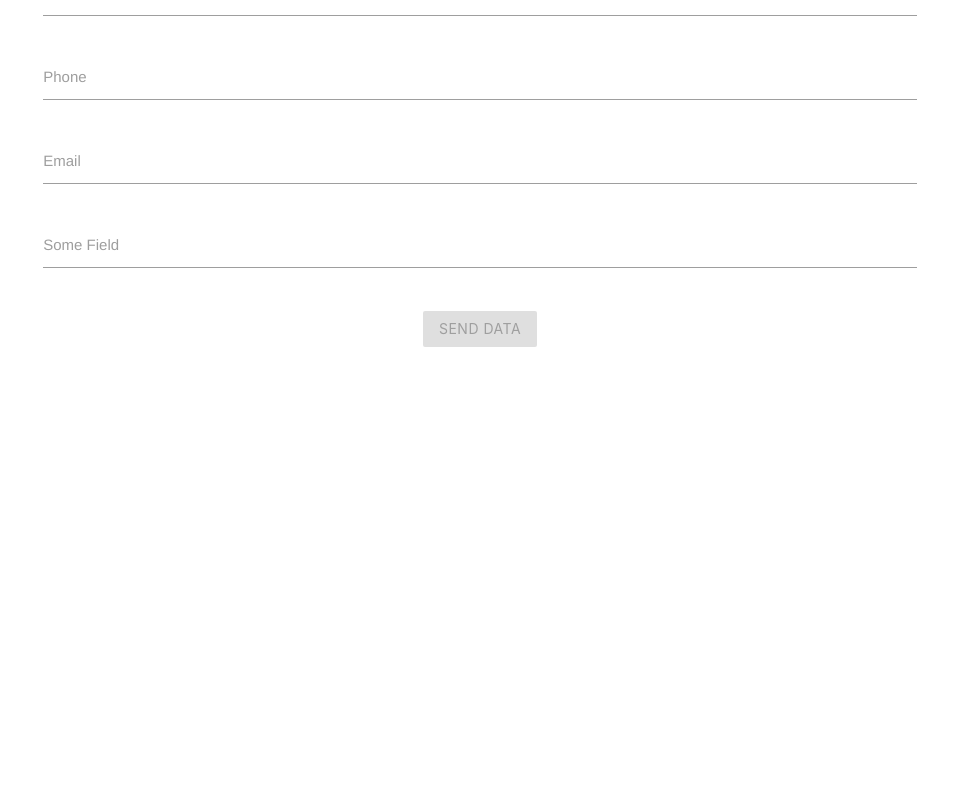
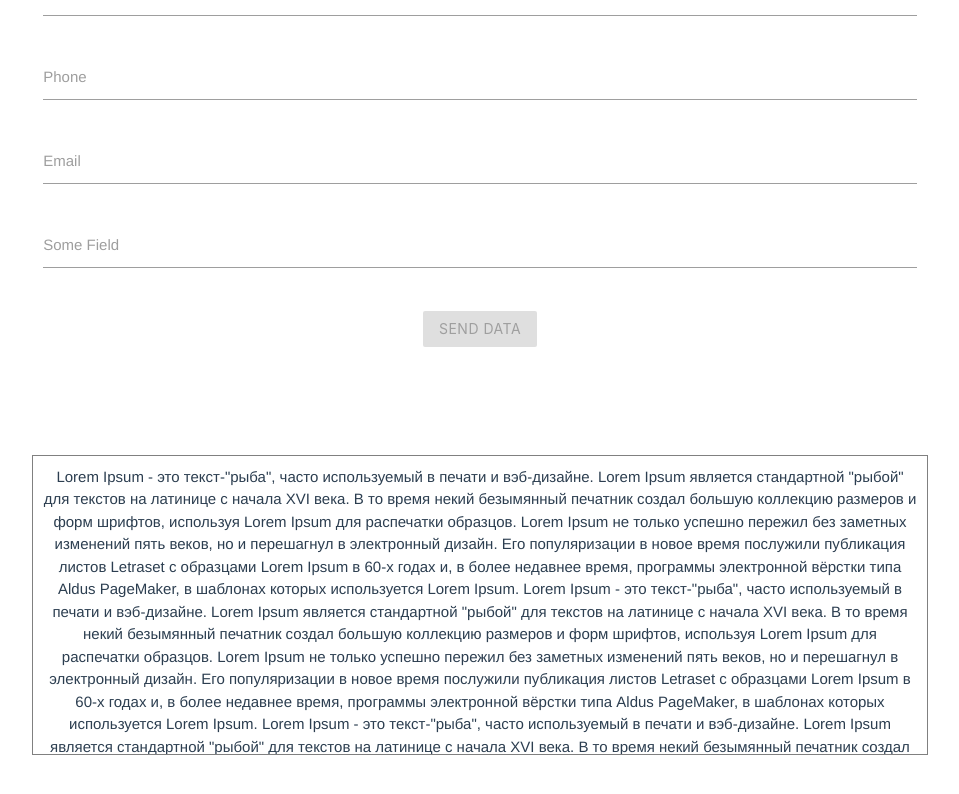
Before and after one commit to andriyliashok/test-vue, a Vue app: page / in a window 1280 px wide. Shown: the part 338-1132 px from the top of the page, without its empty margins (160-1119 px from the left). Before the commit the page ends 800 px from the top, so only its background shows below. Built offline with nearby package versions, Linux system fonts and the light colour scheme.

Commit message:
simple form and agree text, add eslint

```diff
--- a/src/components/HelloWorld.vue
+++ b/src/components/HelloWorld.vue
@@ -21,17 +21,23 @@
               <label
                       :for=item.name >{{item.name}}
                 <i v-if="controls[index].activated"
-                   :class="[`fa-${controls[index].error ? 'exclamation' : 'check'}-circle`, controls[index].error ? 'red-text' : 'green-text']"
+                   :class="[`fa-${controls[index].error ? 'exclamation' : 'check'}-circle`,
+                             controls[index].error ? 'red-text' : 'green-text']"
                    class="fas">
                 </i>
               </label>
             </div>
           </div>
           <div class="row">
-            <button class="waves-effect waves-light btn" :disabled="done < info.length">Send data</button>
+            <button class="waves-effect waves-light btn"
+                    :disabled="done < info.length">
+                    Send data
+            </button>
           </div>
         </form>
-        <table v-else>
+        <div v-else>
+          <div class="row">
+          <table>
             <tbody>
             <tr
                     v-for="(item, index) in info"
@@ -42,7 +48,127 @@
             </tbody>
           </table>
           </div>
+          <div class="row">
+            <button type="button" class="waves-effect waves-light btn"
+                    @click="showForm = false">
+              Back
+            </button>
           </div>
+        </div>
+      </div>
+    </div>
+    <br>
+    <br>
+    <br>
+    <form v-if="!sendData"
+          @submit.prevent="sendData = true"
+    >
+      <div v-on:scroll="scrollBottom" id="scroll-block" class="scroll-block">
+        Lorem Ipsum - это текст-"рыба", часто используемый в печати
+        и вэб-дизайне. Lorem Ipsum является стандартной
+        "рыбой" для текстов на латинице с начала XVI века.
+        В то время некий безымянный печатник создал большую коллекцию
+        размеров и форм шрифтов, используя Lorem Ipsum для
+        распечатки образцов. Lorem Ipsum не только успешно пережил без
+        заметных изменений пять веков, но и перешагнул в
+        электронный дизайн. Его популяризации в новое время послужили
+        публикация листов Letraset с образцами Lorem Ipsum
+        в 60-х годах и, в более недавнее время, программы электронной
+        вёрстки типа Aldus PageMaker, в шаблонах которых используется Lorem Ipsum.
+        Lorem Ipsum - это текст-"рыба", часто используемый в печати
+        и вэб-дизайне. Lorem Ipsum является стандартной
+        "рыбой" для текстов на латинице с начала XVI века.
+        В то время некий безымянный печатник создал большую коллекцию
+        размеров и форм шрифтов, используя Lorem Ipsum для
+        распечатки образцов. Lorem Ipsum не только успешно пережил без
+        заметных изменений пять веков, но и перешагнул в
+        электронный дизайн. Его популяризации в новое время послужили
+        публикация листов Letraset с образцами Lorem Ipsum
+        в 60-х годах и, в более недавнее время, программы электронной
+        вёрстки типа Aldus PageMaker, в шаблонах которых используется Lorem Ipsum.
+        Lorem Ipsum - это текст-"рыба", часто используемый в печати
+        и вэб-дизайне. Lorem Ipsum является стандартной
+        "рыбой" для текстов на латинице с начала XVI века.
+        В то время некий безымянный печатник создал большую коллекцию
+        размеров и форм шрифтов, используя Lorem Ipsum для
+        распечатки образцов. Lorem Ipsum не только успешно пережил без
+        заметных изменений пять веков, но и перешагнул в
+        электронный дизайн. Его популяризации в новое время послужили
+        публикация листов Letraset с образцами Lorem Ipsum
+        в 60-х годах и, в более недавнее время, программы электронной
+        вёрстки типа Aldus PageMaker, в шаблонах которых используется Lorem Ipsum.
+        Lorem Ipsum - это текст-"рыба", часто используемый в печати
+        и вэб-дизайне. Lorem Ipsum является стандартной
+        "рыбой" для текстов на латинице с начала XVI века.
+        В то время некий безымянный печатник создал большую коллекцию
+        размеров и форм шрифтов, используя Lorem Ipsum для
+        распечатки образцов. Lorem Ipsum не только успешно пережил без
+        заметных изменений пять веков, но и перешагнул в
+        электронный дизайн. Его популяризации в новое время послужили
+        публикация листов Letraset с образцами Lorem Ipsum
+        в 60-х годах и, в более недавнее время, программы электронной
+        вёрстки типа Aldus PageMaker, в шаблонах которых используется Lorem Ipsum.
+      </div>
+      <div v-if="readText" class="container" style="text-align: left">
+        <p>
+          <label>
+            <input type="checkbox" class="filled-in" v-model="flags.agreeText"/>
+            <span>Agree text</span>
+          </label>
+        </p>
+        <p>
+          <label>
+            <input type="checkbox" class="filled-in" v-model="flags.spam"/>
+            <span>Send spam</span>
+          </label>
+        </p>
+        <div v-if="flags.spam">
+          <p>
+            <label>
+              <input name="group1" type="radio" value="Phone" v-model="spamType"/>
+              <span>On phone</span>
+            </label>
+          </p>
+          <p>
+            <label>
+              <input name="group1" type="radio" value="Email" v-model="spamType"/>
+              <span>On mail</span>
+            </label>
+          </p>
+        </div>
+        <div v-if="flags.agreeText || flags.spam" class="row">
+          <button type="submit" class="waves-effect waves-light btn">Send Data</button>
+        </div>
+      </div>
+    </form>
+    <table v-else>
+      <tbody>
+      <tr>
+        <td><b>Agree</b></td>
+        <td>{{flags.agreeText ? 'yes': 'no'}}</td>
+      </tr>
+      <tr>
+        <td>Send Spam</td>
+        <td>{{flags.spam ? 'yes': 'no'}}</td>
+      </tr>
+      <tr>
+        <td>Spam On</td>
+        <td>{{spamType}}</td>
+      </tr>
+      </tbody>
+    </table>
+    <br>
+    <br>
+    <br>
+    <br>
+    <br>
+    <br>
+    <br>
+    <br>
+    <br>
+    <br>
+    <br>
+    <br>
   </div>
 </template>
 
@@ -50,9 +176,9 @@
 export default {
   index: 'TestVue',
   props: {
-    msg: String
+    msg: String,
   },
-  data: function () {
+  data() {
     return {
       info: [
         {
@@ -78,41 +204,53 @@ export default {
       ],
       controls: [],
       showForm: false,
-      }
+      readText: false,
+      sendData: false,
+      flags: {
+        agreeText: false,
+        spam: false,
+      },
+      spamType: 'Phone',
+    };
   },
   beforeMount() {
-    for(let i = 0; i < this.info.length; i++) {
+    for (let i = 0; i < this.info.length; i += 1) {
       this.controls.push({
         error: true,
-            activated: false
-        })
+        activated: false,
+      });
     }
   },
   computed: {
     done() {
       let done = 0;
-            for (let i = 0; i < this.controls.length; i++) {
-                (!this.controls[i].error) ? done++ : '';
+      for (let i = 0; i < this.controls.length; i += 1) {
+        if (!this.controls[i].error) done += 1;
       }
-            return done
+      return done;
     },
     progressWidth() {
       return {
-                width: (this.done / this.info.length * 100 ) + '%'
-            }
-        }
+        width: `${(this.done / this.info.length * 100)}%`,
+      };
+    },
   },
   methods: {
-     onInput (index, value) {
-         let data = this.info[index];
-         let control = this.controls[index];
+    onInput(index, value) {
+      const data = this.info[index];
+      const control = this.controls[index];
 
       data.value = value;
       control.error = !data.pattern.test(value);
       this.controls[index].activated = true;
+    },
+    scrollBottom(e) {
+      if (e.target.clientHeight + e.target.scrollTop >= e.target.scrollHeight) {
+        this.readText = true;
       }
-  }
-}
+    },
+  },
+};
 </script>
 
 <!-- Add "scoped" attribute to limit CSS to this component only -->
@@ -121,6 +259,14 @@ export default {
   .container {
     max-width: 1000px;
     margin: auto;
+  }
+  .scroll-block {
+    max-height: 300px;
+    overflow: auto;
+    padding: 10px;
+    margin-bottom: 20px;
+    box-sizing: border-box;
+    border: 1px solid gray;
   }
 
 h3 {
```
Also changed, not shown: package.json (+6 -1 lines), 1 other file (tests, documents, lock files or other folders). Lines whose indentation alone changed are shown as unchanged.
